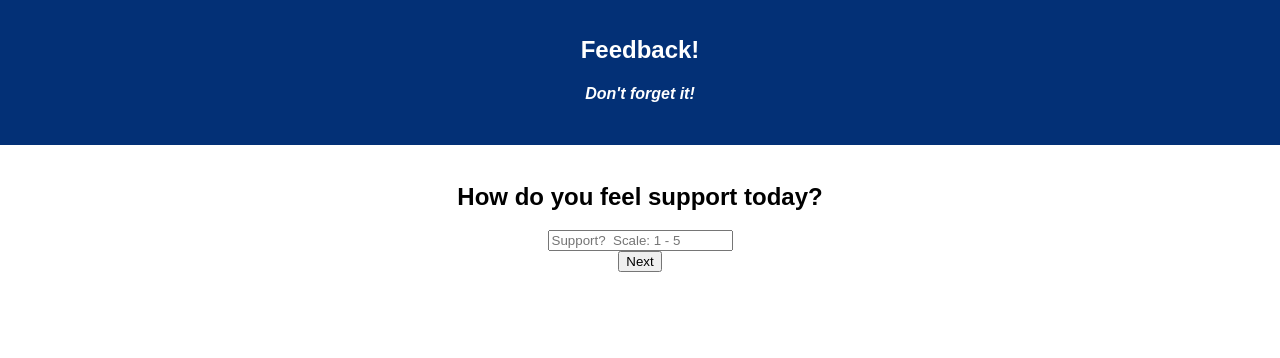
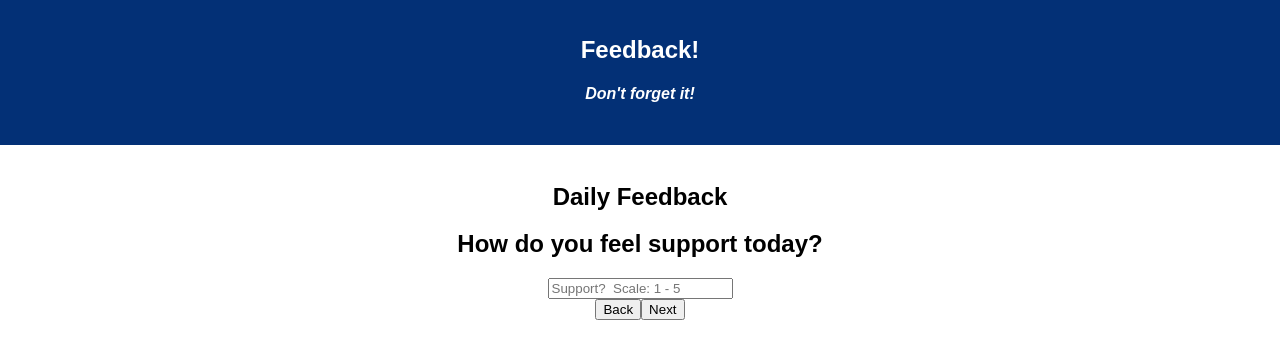
Before and after one commit to AdrianNiu/react-feedback-manager, a React (Create React App) app: page /#/support in a window 1280 px wide. Shown: the top 358 px of the page. Built offline with nearby package versions, Linux system fonts and the light colour scheme.

Commit message:
updated previous button

```diff
--- a/src/components/App/App.js
+++ b/src/components/App/App.js
@@ -9,8 +9,10 @@ import Understand from '../Pages/Understand/Understand';
 import Support from '../Pages/Support/Support';
 import Comment from '../Pages/Comment/Comment';
 import Review from '../Pages/Review/Review';
+import Thank from '../Pages/Thank/Thank';
 
 import { withRouter } from 'react-router';
+
 
 class App extends Component {
   render() {
@@ -28,6 +30,7 @@ class App extends Component {
           <Route path='/support' component={Support} />
           <Route path='/comment' component={Comment} />
           <Route path='/review' component={Review} />
+          <Route path='/thank' component={Thank} />
         </Router>
       </div>
     );
--- a/src/components/Pages/Comment/Comment.js
+++ b/src/components/Pages/Comment/Comment.js
@@ -28,17 +28,15 @@ class Comment extends Component {
         event.preventDefault();
         console.log(`Adding comments`, this.state.feedback.comments);
 
-        // POST request to add new customer
-        // axios.post('/api/order', this.state.newCustomer)
-        //     .then(response => {
-        //         console.log('Added successfully');
-        //     })
-        //     .catch(error => {
-        //         console.log('Error adding customer', error);
-        //     })
-
         this.props.dispatch({ type: 'SET_COMMENT', payload: this.state.feedback })
         this.props.history.push('/review');
+    }
+
+    handleSubmitPrevious = (event) => {
+        event.preventDefault();
+
+        // this.props.dispatch({ type: 'SET_FEELING', payload: this.state.feedback })
+        this.props.history.push('/support');
     }
 
     render() {
@@ -46,13 +44,15 @@ class Comment extends Component {
             <div>
 
                 <main>
+                    <h2>Daily Feedback</h2>
                     <h2>Want to leave any comments?</h2>
                     <form>
-                        <input type="text" placeholder="Any Comments?" value={this.state.feedback.comments}
+                        <input type="text" placeholder="Any Comments? (Optional)" value={this.state.feedback.comments}
                             onChange={(event) => this.handleChangeFor('comments', event)} />
 
                     </form>
                     <nav>
+                        <button type="submit" onClick={this.handleSubmitPrevious}>Back</button>
                         <button type="submit" onClick={this.handleSubmit}>Next</button>
                     </nav>
                 </main>
--- a/src/components/Pages/Feeling/Feeling.js
+++ b/src/components/Pages/Feeling/Feeling.js
@@ -24,19 +24,13 @@ class Feeling extends Component {
     handleSubmit = (event) => {
         event.preventDefault();
         console.log(`Adding feeling`, this.state.feedback.feeling);
+        if (this.state.feedback.feeling === ''){
+            alert('Please input your value to proceed.');
+        } else {
+            this.props.dispatch({ type: 'SET_FEELING', payload: this.state.feedback })
+            this.props.history.push('/understand');
+        }
 
-        // POST request to add new customer
-        // axios.post('/api/order', this.state.newCustomer)
-        //     .then(response => {
-        //         console.log('Added successfully');
-        //     })
-        //     .catch(error => {
-        //         console.log('Error adding customer', error);
-        //     })
-
-        this.props.dispatch({ type: 'SET_FEELING', payload: this.state.feedback })
-        //
-        this.props.history.push('/understand');
     }
 
     render() {
--- a/src/components/Pages/Review/Review.js
+++ b/src/components/Pages/Review/Review.js
@@ -17,13 +17,20 @@ class Review extends Component {
         axios.post('/feedback', fbDetails)
             .then((result) => {
                 console.log('Posted to the server');
-                this.props.history.push('/');
+                this.props.history.push('/thank');
             })
             .catch((error) => {
                 alert(`Couldn't submit your feedback. Please try again`);
                 console.log('Got an error.', error);
             })
     }; //end handle click
+
+    handleSubmitPrevious = (event) => {
+        event.preventDefault();
+
+        // this.props.dispatch({ type: 'SET_FEELING', payload: this.state.feedback })
+        this.props.history.push('/comment');
+    }
 
     render() {
         return (
@@ -41,7 +48,7 @@ class Review extends Component {
                     <br />
                 </div>
 
-
+                <button type="submit" onClick={this.handleSubmitPrevious}>Back</button>
                 <button onClick={(event) => this.handleClick(event)}>Submit</button>
             </div>
         );
--- a/src/components/Pages/Support/Support.js
+++ b/src/components/Pages/Support/Support.js
@@ -28,17 +28,20 @@ class Support extends Component {
         event.preventDefault();
         console.log(`Adding support`, this.state.feedback.support);
 
-        // POST request to add new customer
-        // axios.post('/api/order', this.state.newCustomer)
-        //     .then(response => {
-        //         console.log('Added successfully');
-        //     })
-        //     .catch(error => {
-        //         console.log('Error adding customer', error);
-        //     })
+        if (this.state.feedback.support === '') {
+            alert('Please input your value to proceed.');
+        } else {
 
-        this.props.dispatch({ type: 'SET_SUPPORT', payload: this.state.feedback })
-        this.props.history.push('/comment');
+            this.props.dispatch({ type: 'SET_SUPPORT', payload: this.state.feedback })
+            this.props.history.push('/comment');
+        }
+    }
+
+    handleSubmitPrevious = (event) => {
+        event.preventDefault();
+
+        // this.props.dispatch({ type: 'SET_FEELING', payload: this.state.feedback })
+        this.props.history.push('/understand');
     }
 
     render() {
@@ -46,6 +49,7 @@ class Support extends Component {
             <div>
 
                 <main>
+                    <h2>Daily Feedback</h2>
                     <h2>How do you feel support today?</h2>
                     <form>
                         <input type="text" placeholder="Support?  Scale: 1 - 5" value={this.state.feedback.support}
@@ -53,6 +57,7 @@ class Support extends Component {
 
                     </form>
                     <nav>
+                        <button type="submit" onClick={this.handleSubmitPrevious}>Back</button>
                         <button type="submit" onClick={this.handleSubmit}>Next</button>
                     </nav>
                 </main>
--- /dev/null
+++ b/src/components/Pages/Thank/Thank.js
@@ -0,0 +1,27 @@
+import React, { Component } from 'react';
+import { connect } from 'react-redux';
+
+import { withRouter } from 'react-router-dom';
+
+class Thank extends Component {
+
+    handleSubmit = (event) => {
+        event.preventDefault();
+
+            // this.props.dispatch({ type: 'SET_FEELING', payload: this.state.feedback })
+            this.props.history.push('/');
+    }
+
+    render() {
+        return (
+            <div>
+                <header>Thank you for your submission!</header>
+                <br/>
+                <button onClick={(event) => this.handleSubmit(event)}>Leave New Feedback</button>
+            </div>
+        );
+    }
+}
+
+
+export default withRouter(connect()(Thank));
--- a/src/components/Pages/Understand/Understand.js
+++ b/src/components/Pages/Understand/Understand.js
@@ -27,18 +27,20 @@ class Understand extends Component {
     handleSubmit = (event) => {
         event.preventDefault();
         console.log(`Adding understand`, this.state.feedback.understanding);
-
-        // POST request to add new customer
-        // axios.post('/api/order', this.state.newCustomer)
-        //     .then(response => {
-        //         console.log('Added successfully');
-        //     })
-        //     .catch(error => {
-        //         console.log('Error adding customer', error);
-        //     })
+        if (this.state.feedback.understanding === '') {
+            alert('Please input your value to proceed.');
+        } else {
 
         this.props.dispatch({ type: 'SET_UNDERSTAND', payload: this.state.feedback })
          this.props.history.push('/support');
+        }
+    }
+
+    handleSubmitPrevious = (event) => {
+        event.preventDefault();
+
+        // this.props.dispatch({ type: 'SET_FEELING', payload: this.state.feedback })
+        this.props.history.push('/');
     }
 
     render() {
@@ -46,6 +48,7 @@ class Understand extends Component {
             <div>
 
                 <main>
+                    <h2>Daily Feedback</h2>
                     <h2>How are your understanding today?</h2>
                     <form>
                         <input type="text" placeholder="Understanding?  Scale: 1 - 5" value={this.state.feedback.understanding}
@@ -53,6 +56,7 @@ class Understand extends Component {
 
                     </form>
                     <nav>
+                        <button type="submit" onClick={this.handleSubmitPrevious}>Back</button>
                         <button type="submit" onClick={this.handleSubmit}>Next</button>
                     </nav>
                 </main>
```
